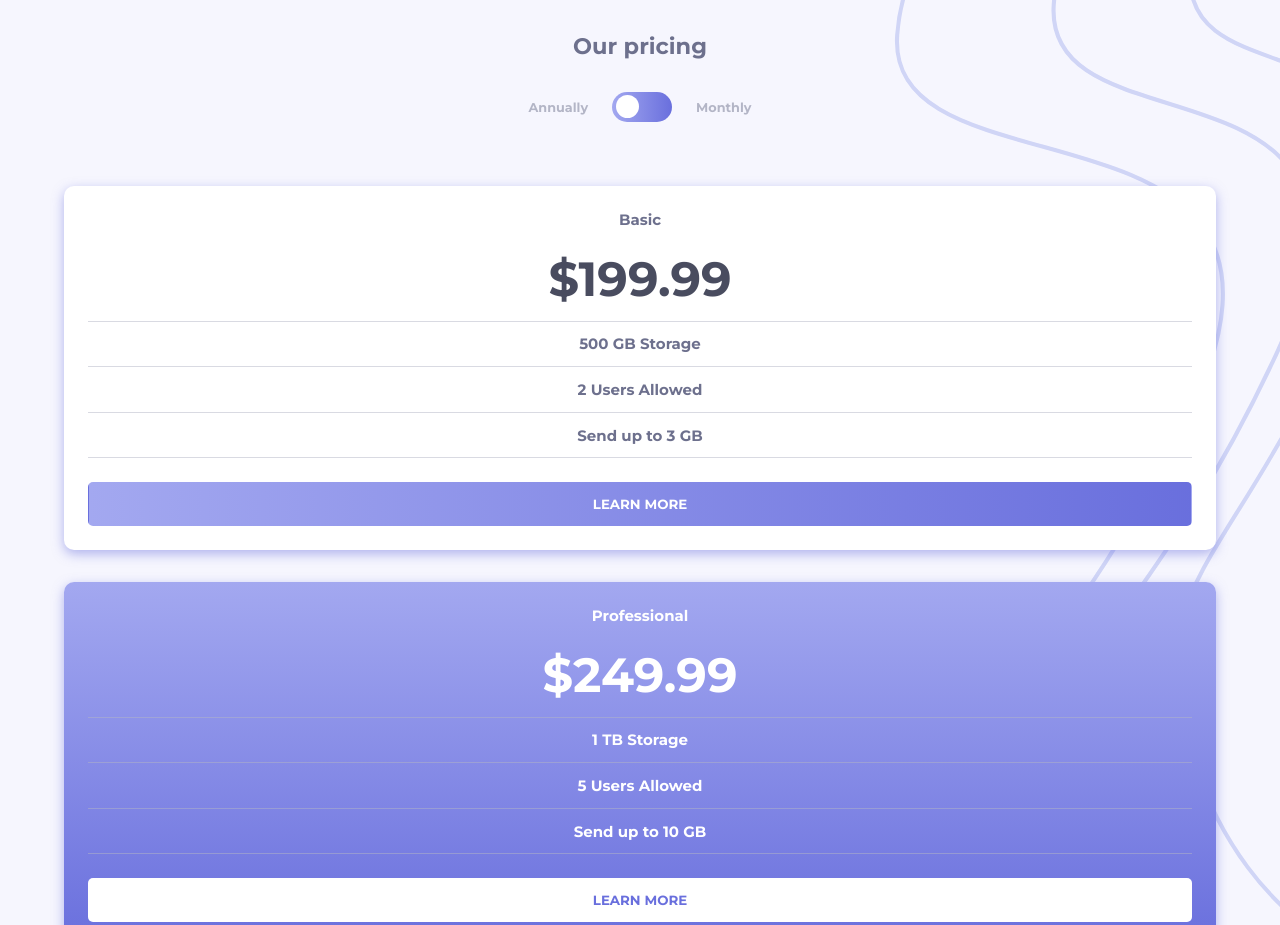
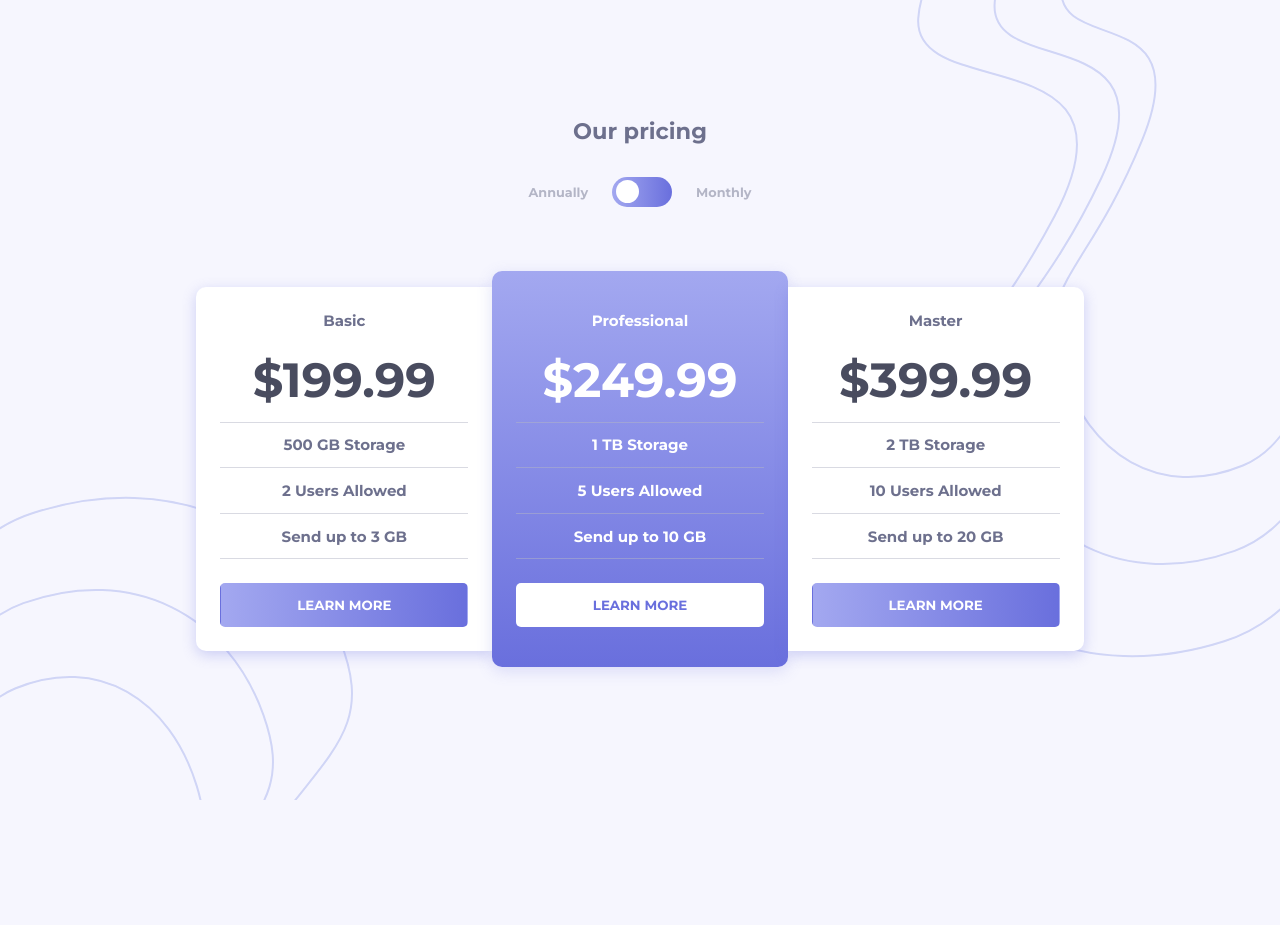
Before and after one commit to georit/pricing-component-with-toggle, a plain HTML site: page index.html in a window 1280 px wide. Shown: the top 925 px of the page. After the commit the page ends 800 px from the top, so only its background shows below. Drawn offline with Linux system fonts and the light colour scheme.

Commit message:
Add media queries

```diff
--- a/style.css
+++ b/style.css
@@ -154,7 +154,7 @@ input:checked + .slider:before {
 .plan {
   background-color: #fff;
   border-radius: 10px;
-  box-shadow: 0 4px 12px rgba(105, 111, 221, 0.5);
+  box-shadow: 0 4px 14px rgba(105, 111, 221, 0.3);
   margin: 1rem 0;
   padding: 1.5rem;
   text-align: center;
@@ -222,3 +222,54 @@ input:checked + .slider:before {
   border: 1px solid #fff;
   color: #fff;
 }
+
+/* *****Media queries***** */
+@media screen and (min-width: 650px) {
+  /* ***plans*** */
+  .plans {
+    flex-flow: row wrap;
+    justify-content: space-between;
+  }
+
+  .plan {
+    width: 45%;
+  }
+}
+
+@media screen and (min-width: 1100px) {
+  body {
+    background: url("./images/bg-bottom.svg") bottom left no-repeat,
+      url("./images/bg-top.svg") top right no-repeat,
+      var(--very-light-grayish-blue);
+  }
+
+  .price-container {
+    width: 70%;
+  }
+
+  .plans {
+    justify-content: center;
+  }
+  .plan {
+    width: 33%;
+  }
+
+  .plan:first-child {
+    border-radius: 10px 0 0 10px;
+  }
+
+  .plan:nth-child(2) {
+    box-shadow: 0 4px 16px rgba(105, 111, 221, 0.2);
+    padding: 2.5rem 1.5rem;
+  }
+
+  .plan:last-child {
+    border-radius: 0 10px 10px 0;
+  }
+}
+
+@media screen and (max-width: 275px) {
+  .price {
+    font-size: 2.5rem;
+  }
+}
```
